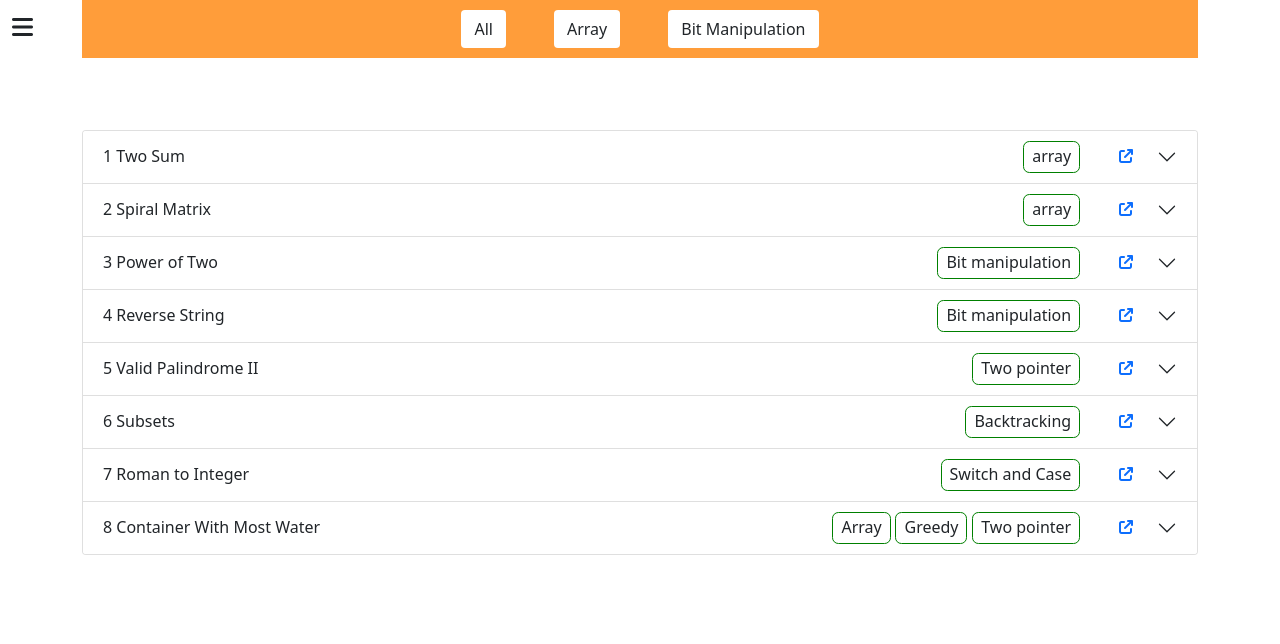
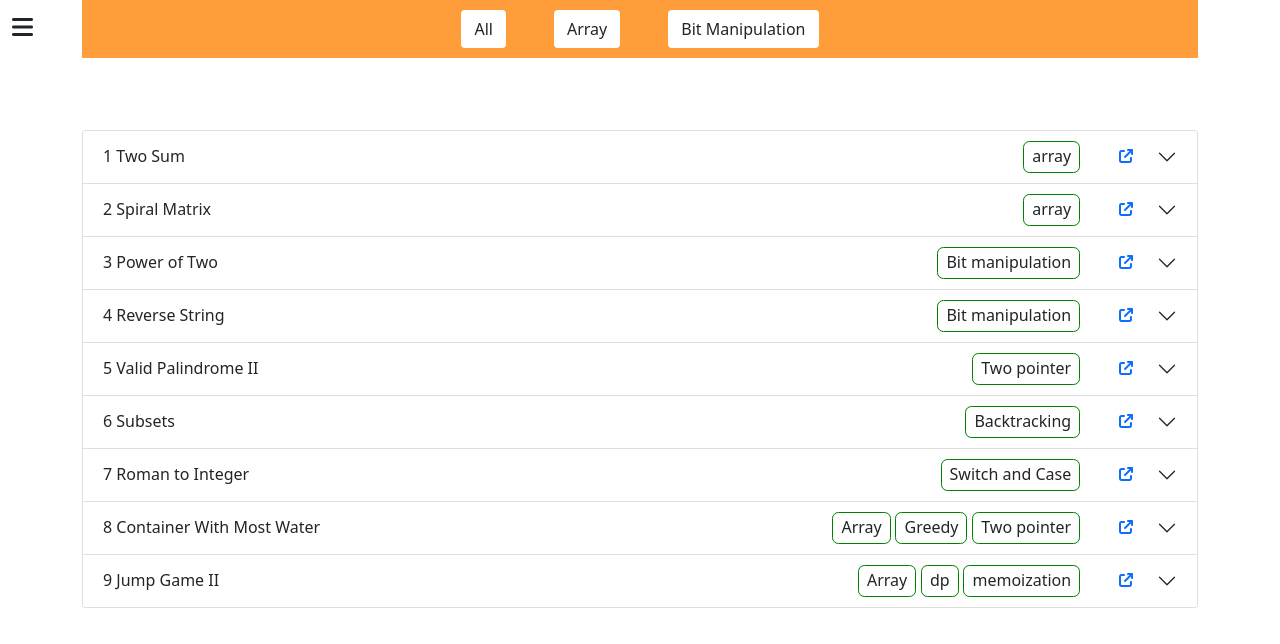
Before and after one commit to MRIDUL-MB/dsa_web, a React (Create React App) app: page / in a window 1280 px wide. Shown: the top 644 px of the page. Built offline with nearby package versions, Linux system fonts and the light colour scheme.

Commit message:
added code jump game ii

```diff
--- a/src/data/Data.js
+++ b/src/data/Data.js
@@ -216,6 +216,35 @@ public:
             }
         };`,
     },
+    {
+        id: 8,
+        topic: ['Array', 'dp', 'memoization'],
+        question: 'Jump Game II',
+        link: 'https://leetcode.com/problems/jump-game-ii/',
+        sol: `class Solution {
+
+            public int jumps(int[] nums,int n,int[]dp){
+                if(n == nums.length-1) return 0;
+                if(n>=nums.length) return (int)1e9;
+
+                int min = (int)1e5;
+
+                if(dp[n] != -1) return dp[n];
+
+                for(int i = 1;i<=nums[n];i++){
+                    min =  Math.min(min,jumps(nums,n+i,dp)+1);
+
+                }
+                return dp[n] = min;
+            }
+
+            public int jump(int[] nums) {
+                int dp[] = new int[nums.length];
+                Arrays.fill(dp,-1);
+                return jumps(nums,0,dp);
+            }
+        }`,
+    },
 
 
 
```
